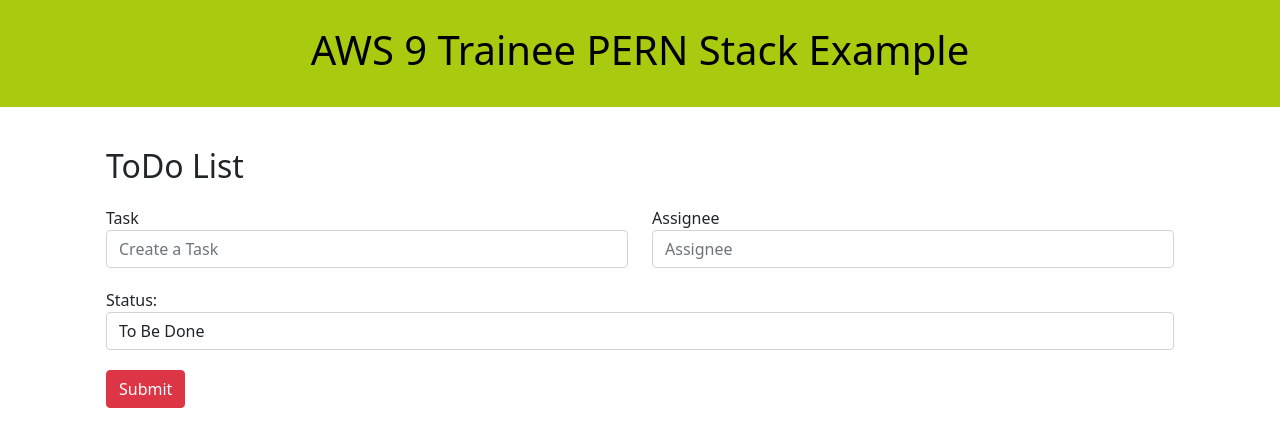
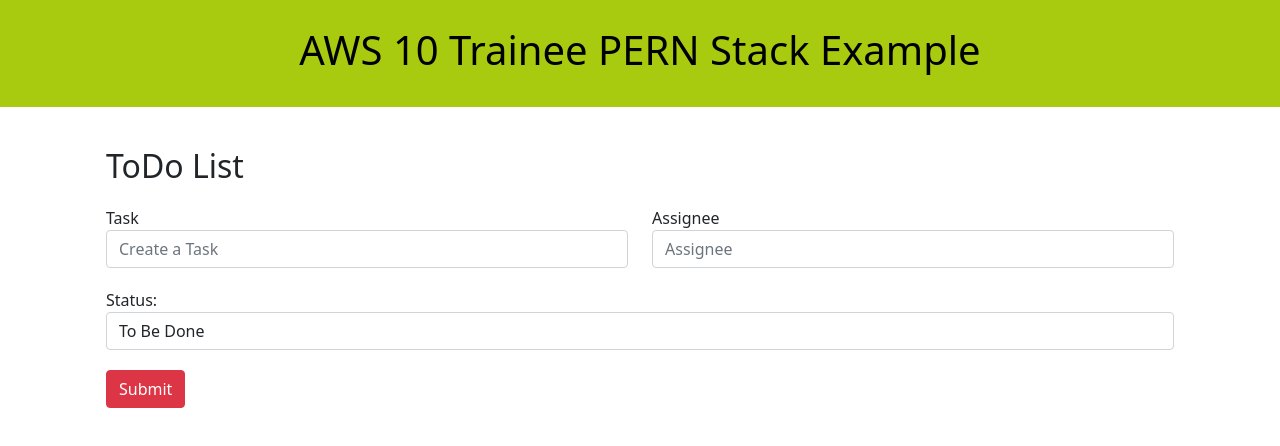
Before and after one commit to gtorres777/test_final_project, a React (Create React App) app in the folder app/client/: page / in a window 1280 px wide. Shown: the top 446 px of the page. Built offline with nearby package versions, Linux system fonts and the light colour scheme; no server answers.

Commit message:
testing the 2 workflows and tests and linter fixed4

```diff
--- a/app/client/src/components/Header.js
+++ b/app/client/src/components/Header.js
@@ -4,7 +4,7 @@
   return (
         <div className="header">
             <h1>
-                AWS 9 Trainee PERN Stack Example
+                AWS 10 Trainee PERN Stack Example
             </h1>
         </div>
   )
```
Also changed, not shown: 1 other file (tests, documents, lock files or other folders).
